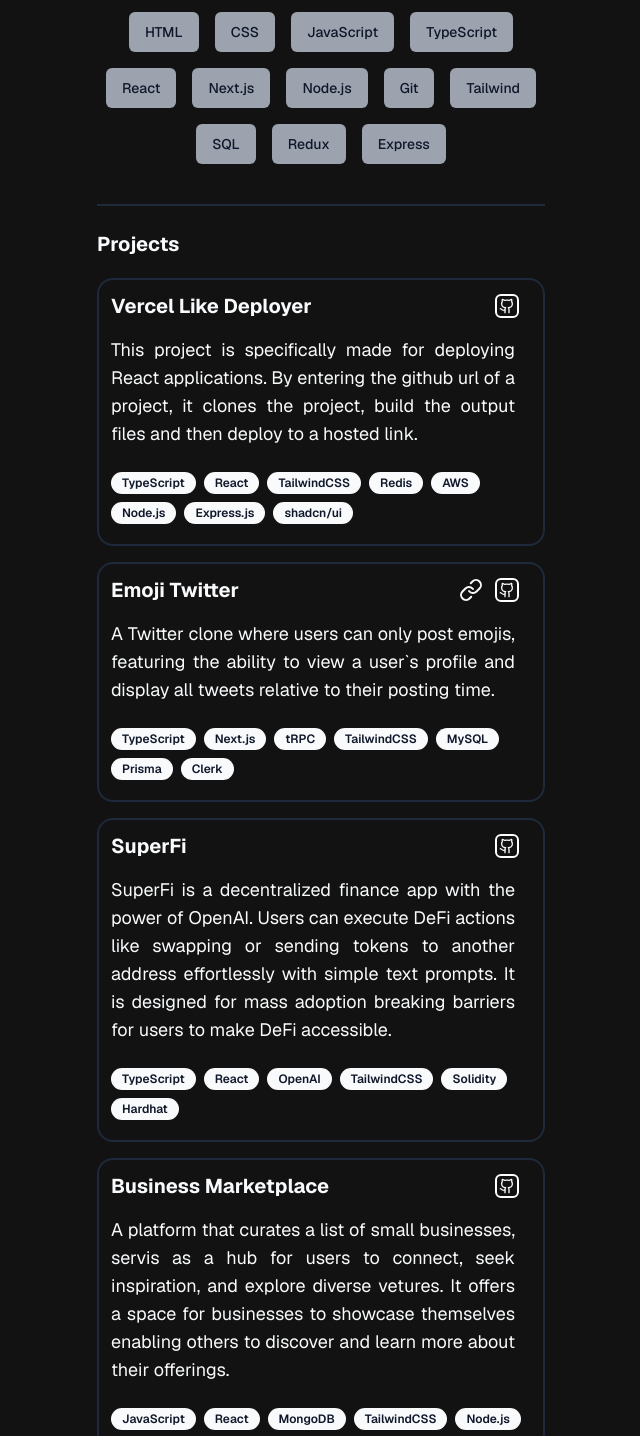
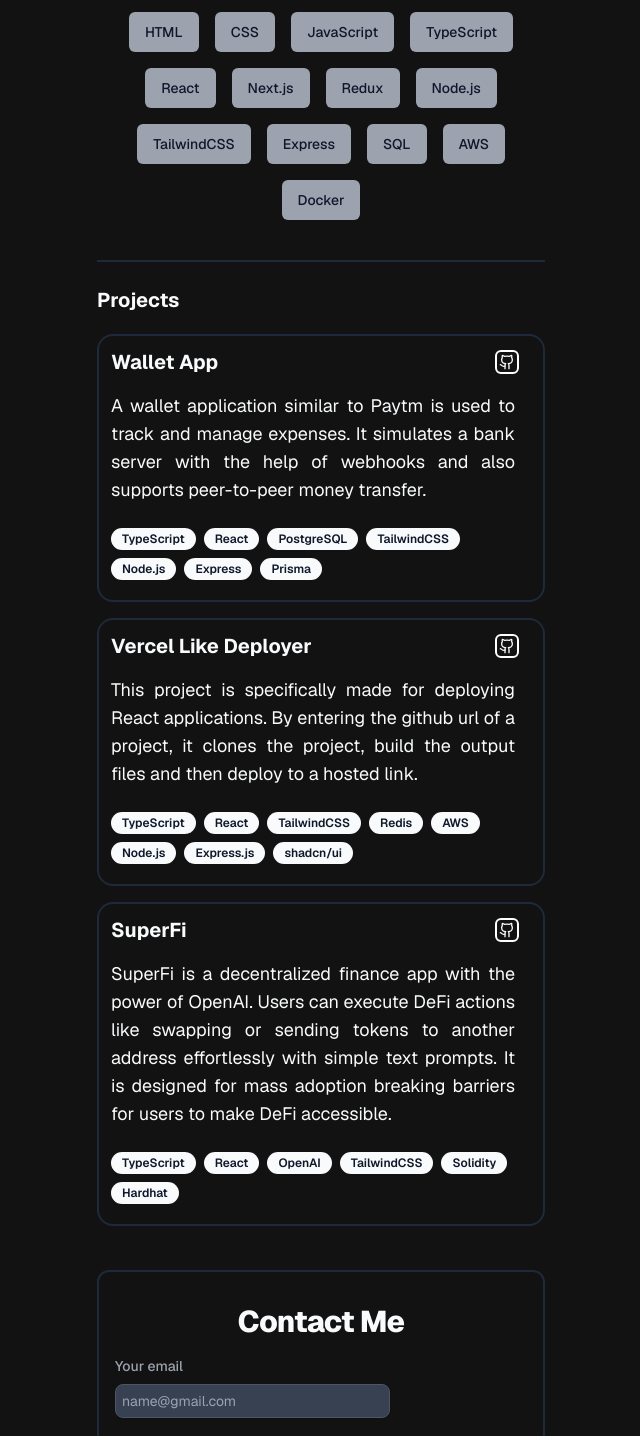
Before and after one commit to shreyas0924/portfolio, a Next.js app: page / in a window 1280 px wide. Shown: the part 1080-2516 px from the top of the page, without its empty margins (319-959 px from the left). Built offline with nearby package versions, Linux system fonts and the light colour scheme.

Commit message:
updated skills and projects

```diff
--- a/components/projects.tsx
+++ b/components/projects.tsx
@@ -6,6 +6,20 @@ const Projects = () => {
     <main className="py-6 pb-4">
       <h3 className="text-xl font-bold mb-4">Projects</h3>
       <div className="my-5 flex flex-col gap-4">
+        <ProjectCard
+          name="Wallet App"
+          github="https://github.com/shreyas0924/paytm"
+          tech={[
+            "TypeScript",
+            "React",
+            "PostgreSQL",
+            "TailwindCSS",
+            "Node.js",
+            "Express",
+            "Prisma",
+          ]}
+          description="A wallet application similar to Paytm is used to track and manage expenses. It simulates a bank server with the help of webhooks and also supports peer-to-peer money transfer."
+        />
         <ProjectCard
           name="Vercel Like Deployer"
           github="https://github.com/shreyas0924/vercel"
@@ -23,21 +37,6 @@ const Projects = () => {
         />
 
         <ProjectCard
-          name="Emoji Twitter"
-          github="https://github.com/shreyas0924/twitter-emoji"
-          tech={[
-            "TypeScript",
-            "Next.js",
-            "tRPC",
-            "TailwindCSS",
-            "MySQL",
-            "Prisma",
-            "Clerk",
-          ]}
-          url="https://twitter-emoji-eight.vercel.app"
-          description="A Twitter clone where users can only post emojis, featuring the ability to view a user`s profile and display all tweets relative to their posting time."
-        />
-        <ProjectCard
           name="SuperFi"
           github="https://github.com/shreyas0924/SuperFi"
           tech={[
@@ -50,19 +49,6 @@ const Projects = () => {
           ]}
           description="SuperFi is a decentralized finance app with the power of OpenAI. Users can execute DeFi actions like swapping or sending tokens to another address effortlessly with simple text prompts. It is designed for mass adoption breaking barriers for users to make DeFi accessible."
         />
-        <ProjectCard
-          name="Business Marketplace"
-          github="https://github.com/shreyas0924/business-marketplace"
-          tech={[
-            "JavaScript",
-            "React",
-            "MongoDB",
-            "TailwindCSS",
-            "Node.js",
-            "Express",
-          ]}
-          description="A platform that curates a list of small businesses, servis as a hub for users to connect, seek inspiration, and explore diverse vetures. It offers a space for businesses to showcase themselves enabling others to discover and learn more about their offerings."
-        />
       </div>
     </main>
   );
--- a/components/skills.tsx
+++ b/components/skills.tsx
@@ -1,47 +1,38 @@
-import { Button } from '@/components/ui/button'
+import { Button } from "@/components/ui/button";
+
+const SkillsButton = ({ children }: { children: React.ReactNode }) => {
+  return (
+    <Button className="bg-[#21262d] hover:bg-[#30363d] dark:bg-gray-400 text-sm">
+      {children}
+    </Button>
+  );
+};
+
+const skills: string[] = [
+  "HTML",
+  "CSS",
+  "JavaScript",
+  "TypeScript",
+  "React",
+  "Next.js",
+  "Redux",
+  "Node.js",
+  "TailwindCSS",
+  "Express",
+  "SQL",
+  "AWS",
+  "Docker",
+];
 
 export default function Skills() {
   return (
-    <div className='flex flex-col items-center justify-center pb-10 border-b-2  '>
-      <h1 className='text-xl font-semibold mb-8'>My Skills</h1>
-      <div className='flex flex-wrap gap-4 justify-center'>
-        <Button className='bg-[#21262d] hover:bg-[#30363d] dark:bg-gray-400 text-sm'>
-          HTML
-        </Button>
-        <Button className='bg-[#21262d] hover:bg-[#30363d]  dark:bg-gray-400  text-sm'>
-          CSS
-        </Button>
-        <Button className='bg-[#21262d] hover:bg-[#30363d]  dark:bg-gray-400  text-sm'>
-          JavaScript
-        </Button>
-        <Button className='bg-[#21262d]  dark:bg-gray-400  hover:bg-[#30363d] text-sm'>
-          TypeScript
-        </Button>
-        <Button className='bg-[#21262d]  dark:bg-gray-400  hover:bg-[#30363d] text-sm'>
-          React
-        </Button>
-        <Button className='bg-[#21262d]  dark:bg-gray-400  hover:bg-[#30363d] text-sm'>
-          Next.js
-        </Button>
-        <Button className='bg-[#21262d]  dark:bg-gray-400  hover:bg-[#30363d] text-sm'>
-          Node.js
-        </Button>
-        <Button className='bg-[#21262d]  dark:bg-gray-400  hover:bg-[#30363d] text-sm'>
-          Git
-        </Button>
-        <Button className='bg-[#21262d] hover:bg-[#30363d]  dark:bg-gray-400  text-sm'>
-          Tailwind
-        </Button>
-        <Button className='bg-[#21262d]  dark:bg-gray-400  hover:bg-[#30363d] text-sm'>
-          SQL
-        </Button>
-        <Button className='bg-[#21262d]  dark:bg-gray-400  hover:bg-[#30363d] text-sm'>
-          Redux
-        </Button>
-        <Button className='bg-[#21262d]  dark:bg-gray-400  hover:bg-[#30363d] text-sm'>
-          Express
-        </Button>
+    <div className="flex flex-col items-center justify-center pb-10 border-b-2  ">
+      <h1 className="text-xl font-semibold mb-8">My Skills</h1>
+      <div className="flex flex-wrap gap-4 justify-center">
+        {skills.map((s) => (
+          <SkillsButton>{s}</SkillsButton>
+        ))}
       </div>
     </div>
-  )
+  );
 }
```
